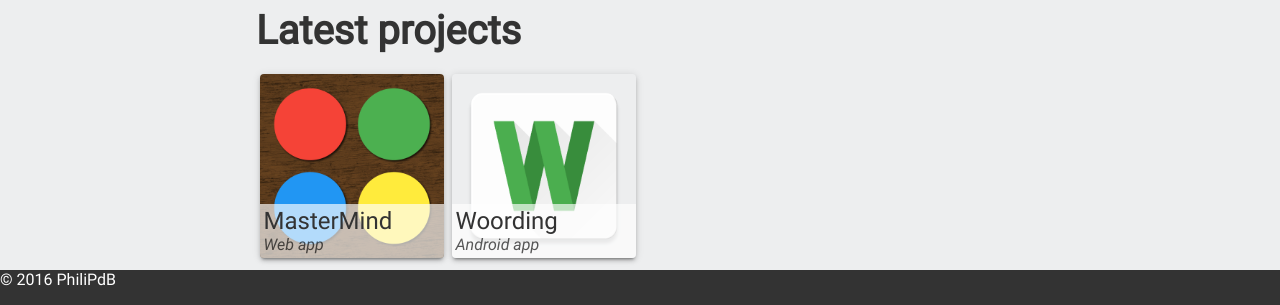
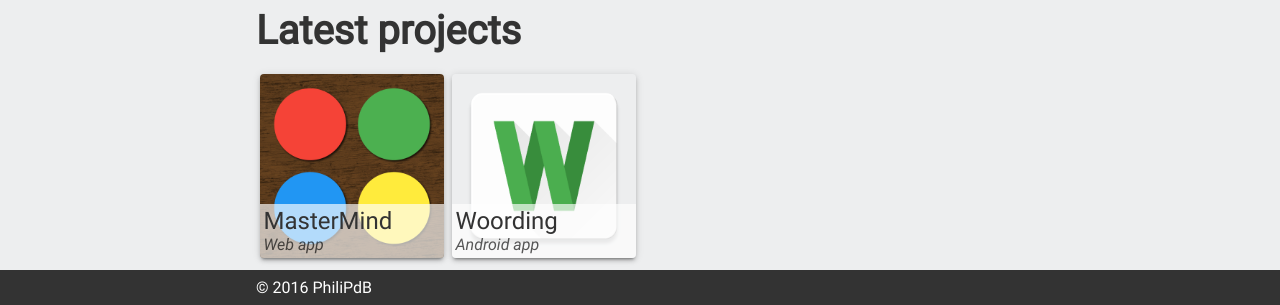
Before and after one commit to PhiliPdB/philipdb.com, a PHP site: page / in a window 1280 px wide; the page is wider, and only the part inside the window is pictured. Shown: the part 700-1005 px from the top of that part. Run offline with PHP 8.4, Linux system fonts and the light colour scheme; style sheets or scripts are compiled from the project's sources.

Commit message:
Edit some footer stuff

```diff
--- a/index.php
+++ b/index.php
@@ -68,7 +68,7 @@ function get_age($year, $month, $day) {
 	</div>
 
 	<!-- Footer -->
-	<footer>
+	<footer class="card">
 		&copy; <?=date("Y")?> PhiliPdB
 	</footer>
 
--- a/scss/_footer.scss
+++ b/scss/_footer.scss
@@ -1,4 +1,4 @@
-footer {
+footer.card {
 	background: #333;
 	width: 100vw;
 	color: white;
```
